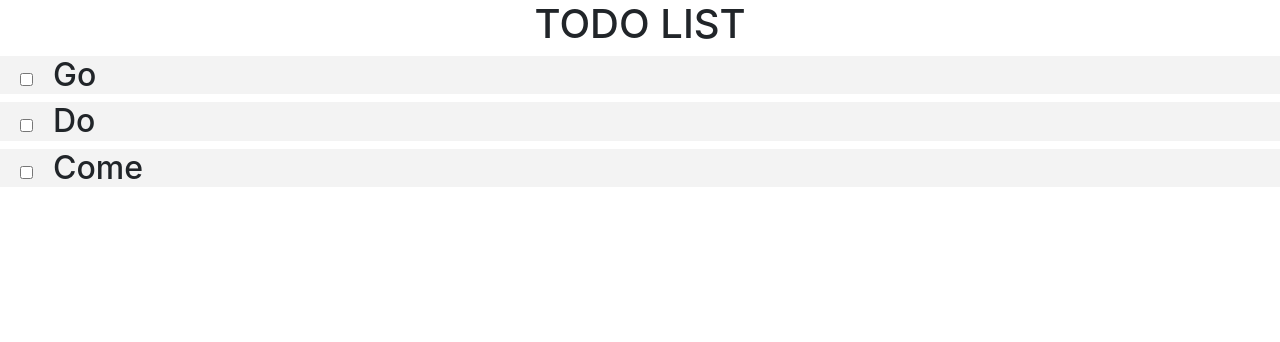
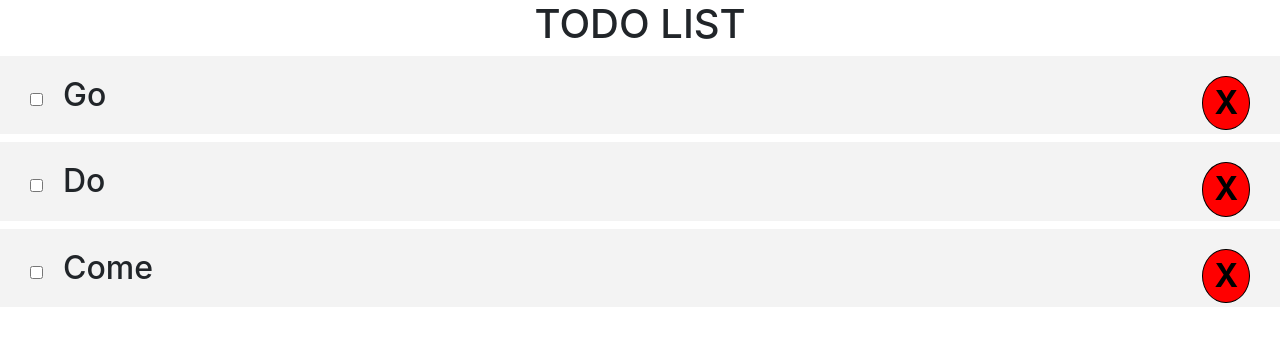
Before and after one commit to mbalci85/8.react_to_do_list_app, a React (Create React App) app: page / in a window 1280 px wide. Shown: the top 342 px of the page. Built offline with nearby package versions, Linux system fonts and the light colour scheme.

Commit message:
added deleteToDo button and function

```diff
--- a/src/App.js
+++ b/src/App.js
@@ -34,6 +34,12 @@ export class App extends Component {
 		});
 	};
 
+	deleteToDo = (id) => {
+		this.setState({
+			todos: this.state.todos.filter((todo) => todo.id !== id),
+		});
+	};
+
 	render() {
 		return (
 			<div className="App">
@@ -41,6 +47,7 @@ export class App extends Component {
 				<Todos
 					todos={this.state.todos}
 					toggleChecked={this.toggleChecked}
+					deleteToDo={this.deleteToDo}
 				/>
 			</div>
 		);
--- a/src/components/Todo.js
+++ b/src/components/Todo.js
@@ -8,7 +8,7 @@ export class Todo extends Component {
 					style={{
 						textAlign: 'left',
 						backgroundColor: '#f3f3f3',
-						paddingLeft: 20,
+						padding: '20px 30px',
 						textDecoration: this.props.todo.isChecked
 							? 'line-through'
 							: 'none',
@@ -23,6 +23,19 @@ export class Todo extends Component {
 						)}
 					/>
 					{this.props.todo.task}
+					<button
+						style={{
+							float: 'right',
+							border: 'solid 1px',
+							backgroundColor: 'red',
+							padding: '7px 11px',
+							borderRadius: '50%',
+							fontWeight: 'bolder',
+						}}
+						onClick={this.props.deleteToDo.bind(this, this.props.todo.id)}
+					>
+						X
+					</button>
 				</h2>
 			</div>
 		);
--- a/src/components/Todos.js
+++ b/src/components/Todos.js
@@ -10,6 +10,7 @@ export class Todos extends Component {
 						key={todo.id}
 						todo={todo}
 						toggleChecked={this.props.toggleChecked}
+						deleteToDo={this.props.deleteToDo}
 					/>
 				))}
 			</div>
```
Also changed, not shown: 1 other file (tests, documents, lock files or other folders).
